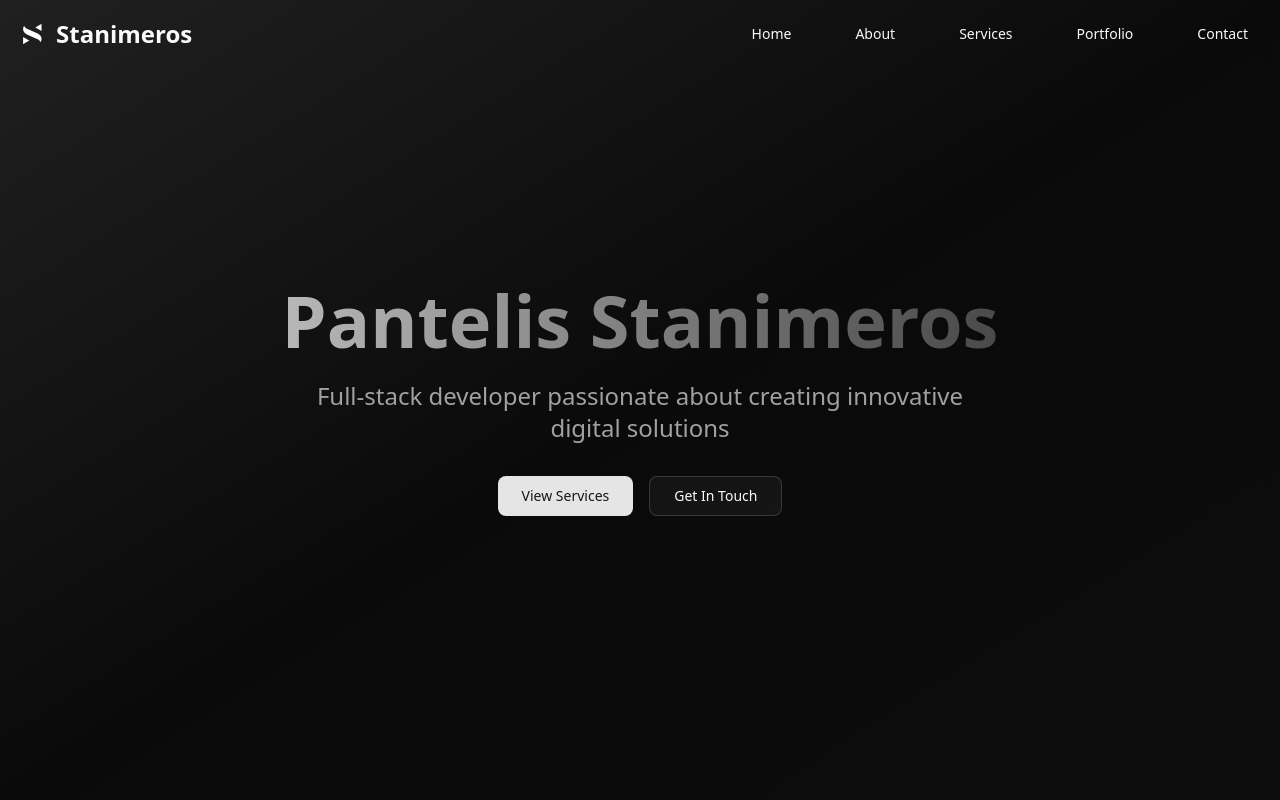
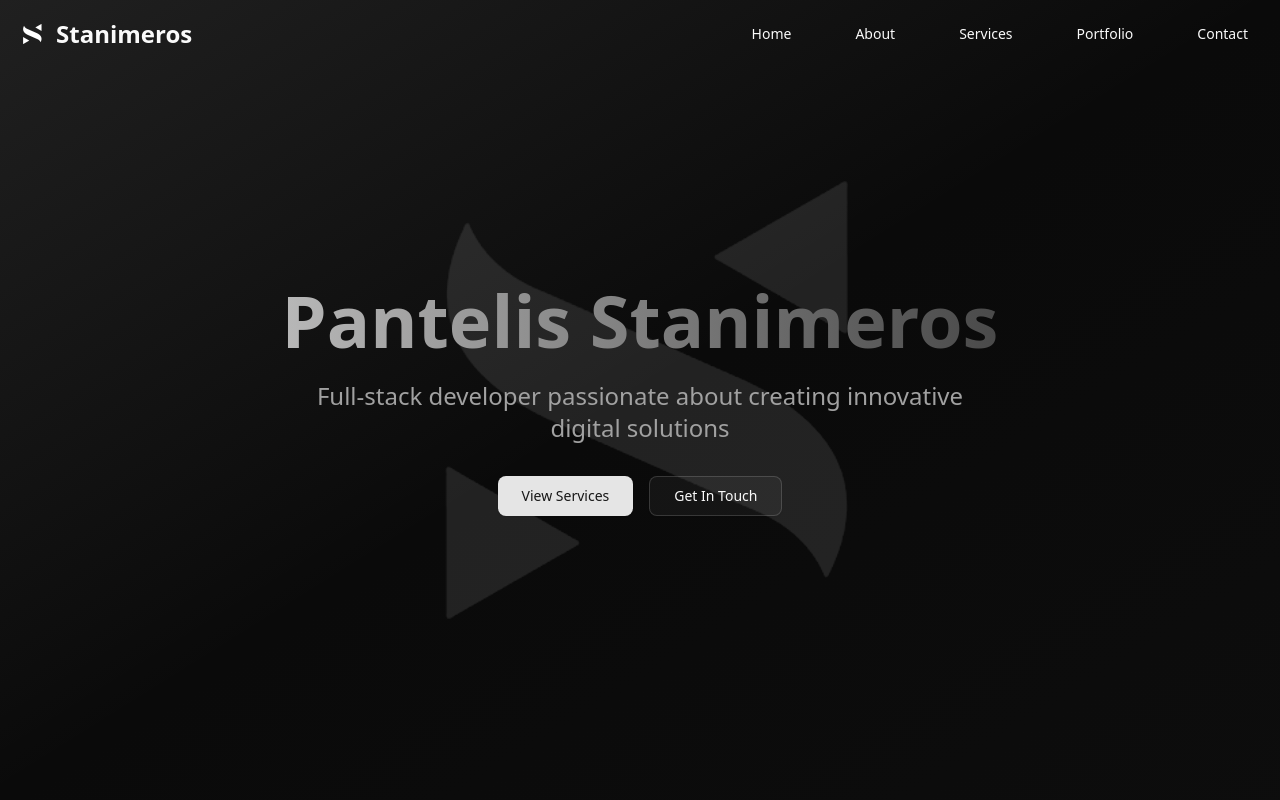
Before and after one commit to stanimeros/stanimeros-website, a React (Vite) app: page / in a window 1280 px wide. Shown: the top 800 px of the page. Built offline with nearby package versions, Linux system fonts and the light colour scheme; no server answers.

Commit message:
Enhance HomePage layout by adding a logo in the background with reduced opacity for visual appeal. Adjust z-index for text elements to ensure readability. Update styles for better positioning of content elements.

```diff
--- a/src/pages/HomePage.tsx
+++ b/src/pages/HomePage.tsx
@@ -169,19 +169,27 @@ const HomePage = () => {
       <section id="home" className="min-h-screen flex items-center justify-center relative overflow-hidden">
         <div className="absolute inset-0 bg-gradient-to-br from-primary/10 via-transparent to-secondary/10"></div>
         <div className="container mx-auto px-4 text-center relative z-10">
-          <h1 className="text-5xl md:text-7xl font-bold mb-6 bg-gradient-to-r from-primary to-secondary bg-clip-text text-transparent">
+          <h1 className="text-5xl md:text-7xl font-bold mb-6 bg-gradient-to-r from-primary to-secondary bg-clip-text text-transparent relative z-20">
             Pantelis Stanimeros
           </h1>
-          <p className="text-xl md:text-2xl text-muted-foreground mb-8 max-w-2xl mx-auto">
+          <p className="text-xl md:text-2xl text-muted-foreground mb-8 max-w-2xl mx-auto relative z-20">
             Full-stack developer passionate about creating innovative digital solutions
           </p>
-          <div className="flex flex-col sm:flex-row gap-4 justify-center">
+          <div className="flex flex-col sm:flex-row gap-4 justify-center relative z-20">
             <Button size="lg" onClick={() => scrollToSection('services')}>
               View Services
             </Button>
             <Button size="lg" variant="outline" onClick={() => scrollToSection('contact')}>
               Get In Touch
             </Button>
+          </div>
+          {/* Logo positioned behind everything */}
+          <div className="absolute inset-0 flex items-center justify-center opacity-10 z-0 pointer-events-none">
+            <img
+              src="/images/logo-white.png"
+              alt="Stanimeros Logo"
+              className="h-[300%] w-auto object-contain"
+            />
           </div>
         </div>
       </section>
```
